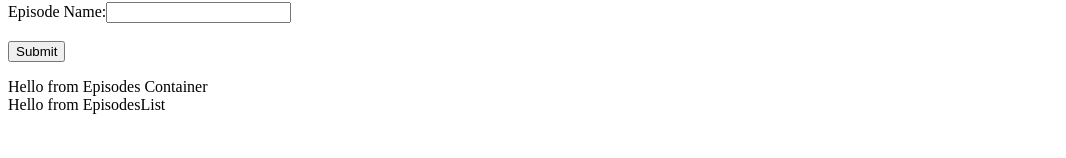
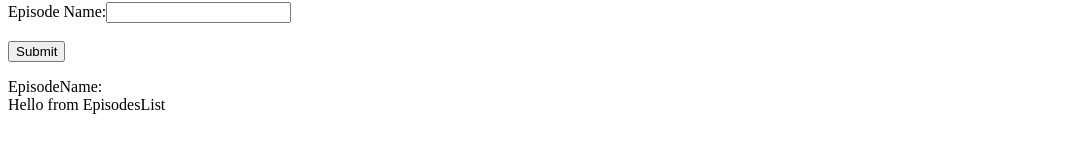
Before and after one commit to jazminmatos/rick_and_morty_client, a React (Create React App) app: page /episodes in a window 1280 px wide. Shown: the part 142-300 px from the top of the page, without its empty margins (0-1066 px from the left). Built offline with nearby package versions, Linux system fonts and the light colour scheme; no server answers.

Commit message:
trouble passing things between siblings - not sure about what value should be in Form.js

```diff
--- a/src/components/Episodes.js
+++ b/src/components/Episodes.js
@@ -7,6 +7,16 @@ import { fetchEpisodes } from '../actions/EpisodeActions'
 
 
 class Episodes extends Component {
+    state = {
+        episodeName: ''
+    }
+
+    episodeNameQuery = (argument) => {
+        this.setState({
+            episodeName: argument
+        })
+    }
+
     componentDidMount() {
         const AllEpisodesParameters = () => {
             const length = 41
@@ -24,8 +34,8 @@ class Episodes extends Component {
     render() {
         return (
             <div>
-                <FormContainer />
-                <EpisodesContainer />
+                <FormContainer episodeName={this.episodeNameQuery}/>
+                <EpisodesContainer episodeName={this.state.episodeName}/>
             </div>
         );
     }
--- a/src/components/Form.js
+++ b/src/components/Form.js
@@ -1,12 +1,13 @@
 import React from 'react';
 
 const Form = (props) => {
+    debugger
     return (
         <div>
             <form onSubmit={props.handleSubmit}>
                     <br />
                     <label>Episode Name:</label>
-                    <input type='text' value={props.state} onChange={props.handleChange} name="name"/>
+                    <input type='text' value={props.state.name} onChange={props.handleChange} name="name"/>
                     <br /><br />
                     <input type='submit' value="Submit"/>
                 </form>
--- a/src/containers/EpisodesContainer.js
+++ b/src/containers/EpisodesContainer.js
@@ -3,18 +3,11 @@ import React, { Component } from 'react';
 import EpisodesList from '../components/EpisodesList';
 
 class EpisodesContainer extends Component {
-    state = {
-        isLoading: true
-    }
-
-    componentDidMount() {
-
-    }
-
     render() {
+        // debugger
         return (
             <div>
-                Hello from Episodes Container
+                EpisodeName: {this.props.episodeName}
                 <EpisodesList />
             </div>
         );
--- a/src/containers/FormContainer.js
+++ b/src/containers/FormContainer.js
@@ -18,20 +18,37 @@ class FormContainer extends Component {
     handleSubmit = e => {
         e.preventDefault()
 
-        this.setState({
-            name: ''
-        })
+        this.props.episodeName(this.state.name)
 
-        // Check Redux store to see if it exists already, if not, do a fetch request
+        // this.setState({
+        //     name: ''
+        // })
+
+        // Check Redux store to see if episode exists
+        // send id number back to grand parent (Episodes)
     }
 
     render() {
         return (
             <div>
-                <Form onSubmit={this.handleSubmit} value={this.state} onChange={this.handleChange}/>
+                {/* <Form onSubmit={this.handleSubmit} state={this.state} onChange={this.handleChange}/>  */}
+                <form onSubmit={this.handleSubmit}>
+                    <br />
+                    <label>Episode Name:</label>
+                    <input type='text' value={this.state.name} onChange={this.handleChange} name="name"/>
+                    <br /><br />
+                    <input type='submit' value="Submit"/>
+                </form>
             </div>
-        );
+        )
     }
 }
 
 export default FormContainer;
+
+ // debugger
+        // return (
+        //     <div>
+        //         <Form onSubmit={this.handleSubmit} value={this.state.name} onChange={this.handleChange}/>
+        //     </div>
+        // );
--- a/src/reducers/episodesReducer.js
+++ b/src/reducers/episodesReducer.js
@@ -1,7 +1,6 @@
 export const episodesReducer = (state = {episodes: [], loading: false}, action) => {
     switch(action.type) {
         case 'LOADING_EPISODES':
-            debugger
             return {
                 ...state,
                 episodes: [...state.episodes],
```
